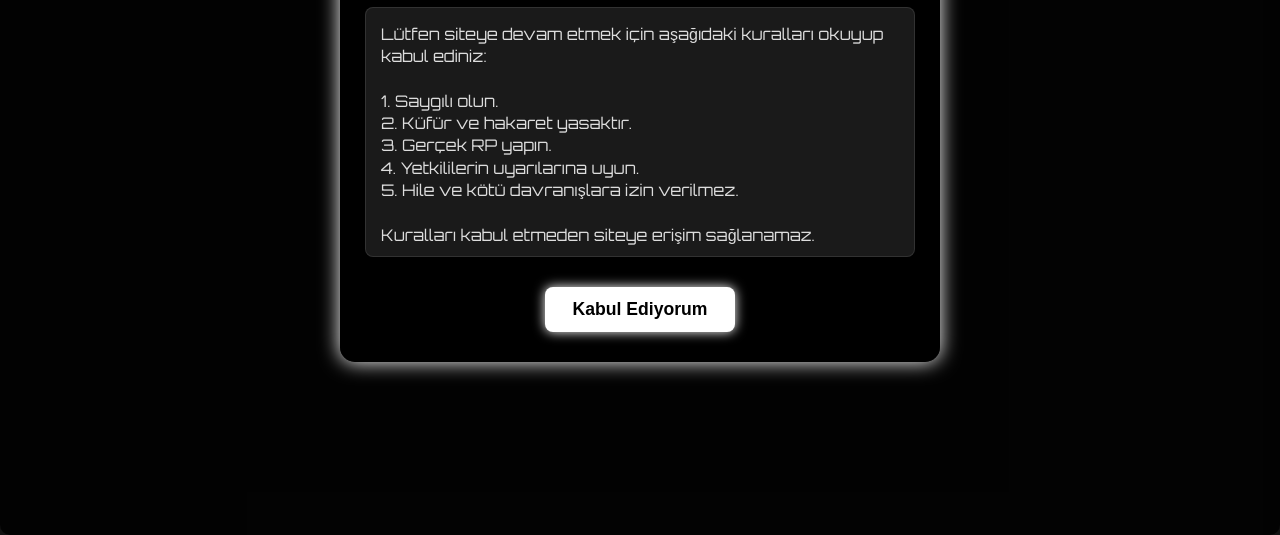
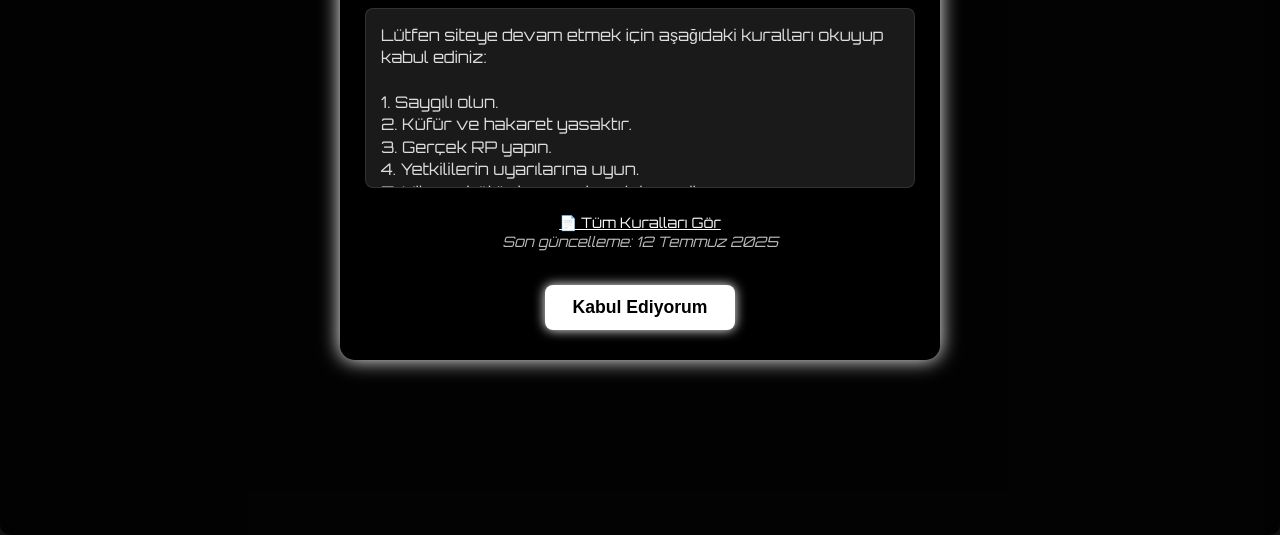
Before and after one commit to 0biggy/nineborn-website, a plain HTML site: page index.html in a window 1280 px wide. Shown: the part 265-800 px from the top of the page. Drawn offline with Linux system fonts and the light colour scheme.

Commit message:
Update index.html

```diff
--- a/index.html
+++ b/index.html
@@ -305,11 +305,11 @@
     }
 
     #rulesModal p {
-      margin-bottom: 30px;
+      margin-bottom: 10px;
       font-weight: 400;
       font-size: 1rem;
       color: #ddd;
-      max-height: 250px;
+      max-height: 180px;
       overflow-y: auto;
       text-align: left;
       line-height: 1.4;
@@ -317,6 +317,23 @@
       padding: 15px;
       border-radius: 8px;
       background: rgba(255,255,255,0.1);
+    }
+
+    #rulesModal p.extra-info {
+      margin-top: 10px;
+      font-size: 0.9rem;
+      color: #bbb;
+      max-height: none;
+      border: none;
+      background: transparent;
+      text-align: center;
+      line-height: 1.3;
+    }
+
+    #rulesModal p.extra-info a {
+      color: #fff;
+      text-decoration: underline;
+      cursor: pointer;
     }
 
     #acceptRulesBtn {
@@ -330,6 +347,7 @@
       box-shadow: 0 0 12px var(--accent-color);
       transition: background 0.3s, box-shadow 0.3s;
       font-size: 1.1rem;
+      margin-top: 10px;
     }
 
     #acceptRulesBtn:hover {
@@ -407,7 +425,10 @@
         3. Gerçek RP yapın.<br>
         4. Yetkililerin uyarılarına uyun.<br>
         5. Hile ve kötü davranışlara izin verilmez.<br><br>
-        Kuralları kabul etmeden siteye erişim sağlanamaz.
+      </p>
+      <p class="extra-info">
+        <a href="kurallar.html" target="_blank" aria-label="Tüm Kuralları Gör">📄 Tüm Kuralları Gör</a><br>
+        <em>Son güncelleme: 12 Temmuz 2025</em>
       </p>
       <button id="acceptRulesBtn" aria-label="Kuralları kabul et">Kabul Ediyorum</button>
     </div>
@@ -434,7 +455,6 @@
 
     let progress = 0;
     let stepIndex = 0;
-    let totalDuration = loadingSteps.reduce((acc, step) => acc + step.duration, 0);
 
     // Kurallar modalı kontrolü
     function checkRulesAccepted() {
```
